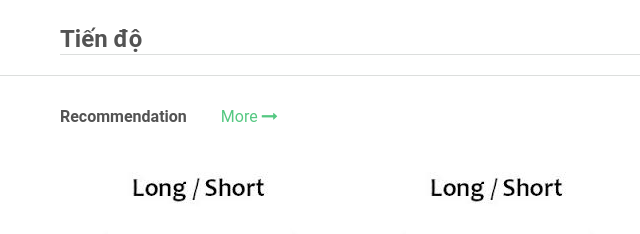
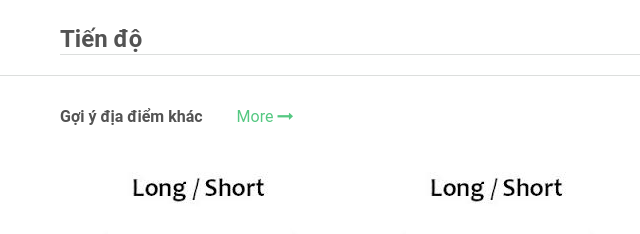
Before and after one commit to HungNguyenTuan/HungNguyenTuan.github.io, a plain HTML site: page ccp.html in a window 1280 px wide. Shown: the part 894-1128 px from the top of the page, 0-640 px from the left. Drawn offline with nearby package versions, Linux system fonts and the light colour scheme; no server answers.

Commit message:
Update ccp.html

```diff
--- a/ccp.html
+++ b/ccp.html
@@ -234,7 +234,7 @@
     <div class="recommendation">
       <div class="grid-container" style="margin-bottom: 20px">
         <p style="display: inline; padding-right: 30px">
-          <b>Recommendation</b>
+          <b>Gợi ý địa điểm khác</b>
         </p>
         <a style="display: inline; color: #55c882" href="#">
           More
```
